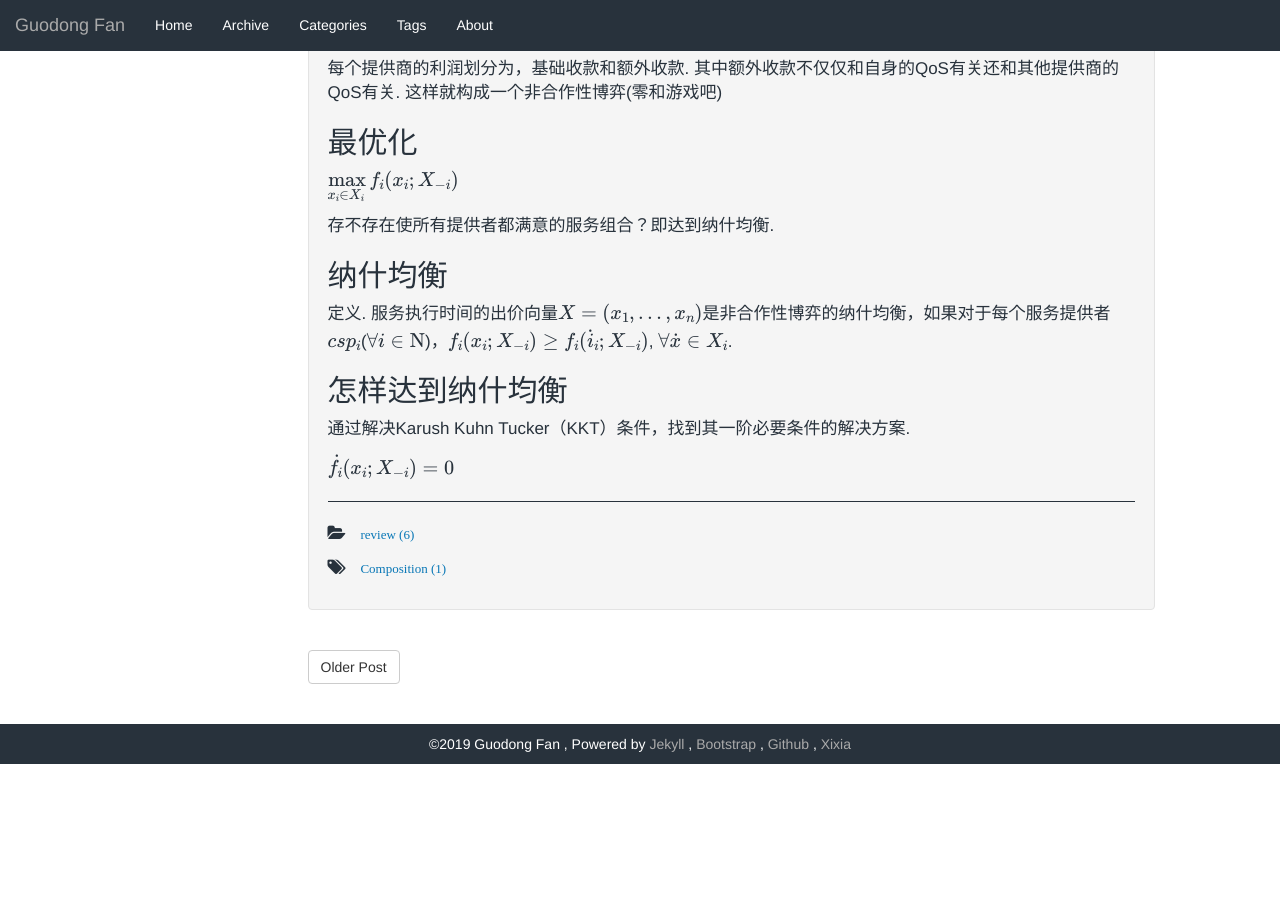
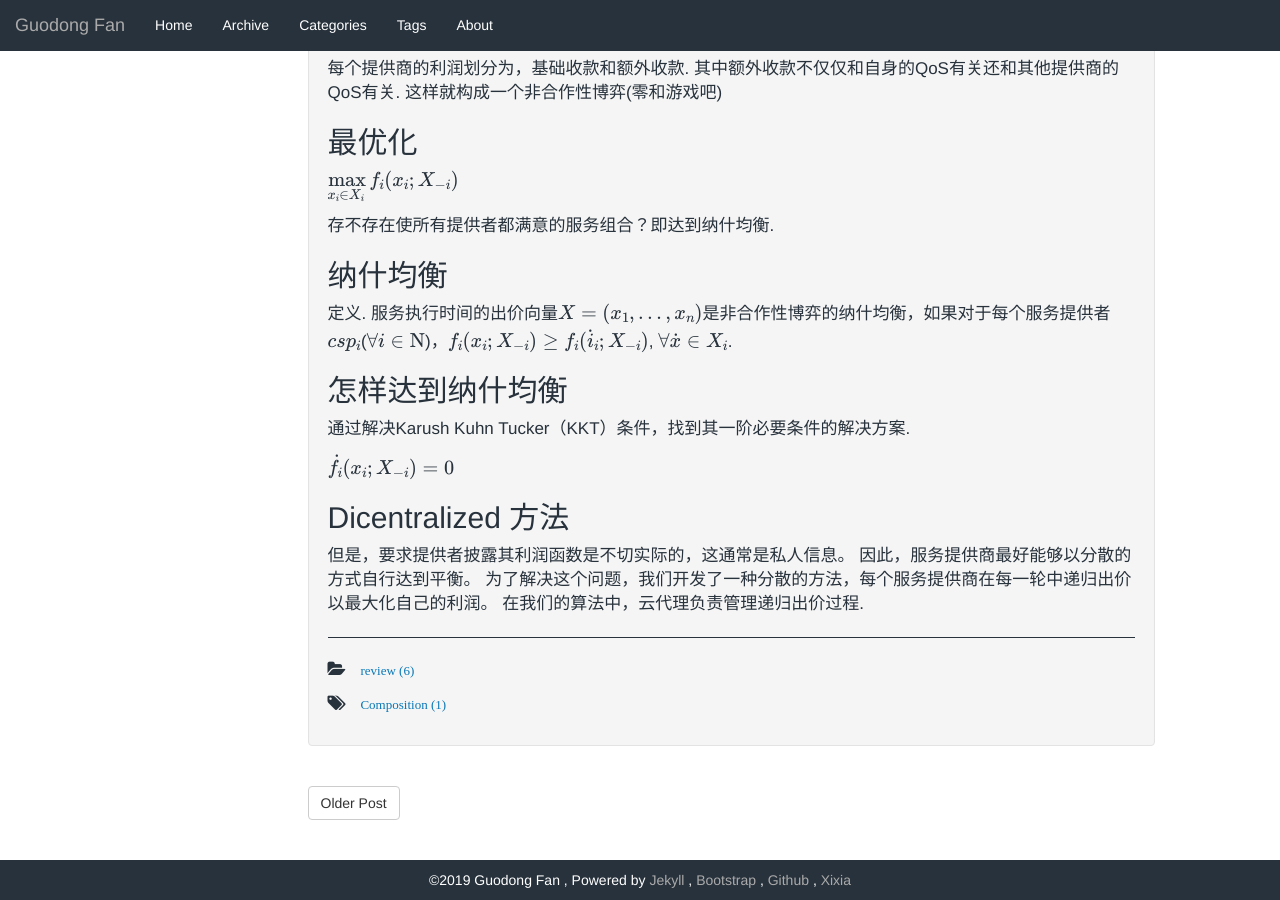
Before and after one commit to GuodongFan/GuodongFan.github.io, a Jekyll site: the page built from _posts/2019-07-31-Nash-Equilibrium-Composition.md, in a window 1280 px wide and 900 px high, scrolled down 1042 px. Built offline with Jekyll 4.4.1, drawn with Linux system fonts in a browser that asks for light colours; our own code applies the rules of GitHub Pages for plain Markdown files; formulas are drawn with MathJax 3; before the commit the page ends 1806 px from its top, so only the background shows below that.

Commit message:
Update 2019-07-31-Nash-Equilibrium-Composition.md

```diff
--- a/_posts/2019-07-31-Nash-Equilibrium-Composition.md
+++ b/_posts/2019-07-31-Nash-Equilibrium-Composition.md
@@ -57,3 +57,7 @@ $\max \limits_{x_i \in X_i} f_i(x_i;X_{-i})$
 通过解决Karush Kuhn Tucker（KKT）条件，找到其一阶必要条件的解决方案.
 
 $\dot f_i(x_i;X_{-i})=0$
+
+## Dicentralized 方法
+
+但是，要求提供者披露其利润函数是不切实际的，这通常是私人信息。 因此，服务提供商最好能够以分散的方式自行达到平衡。 为了解决这个问题，我们开发了一种分散的方法，每个服务提供商在每一轮中递归出价以最大化自己的利润。 在我们的算法中，云代理负责管理递归出价过程.
```
